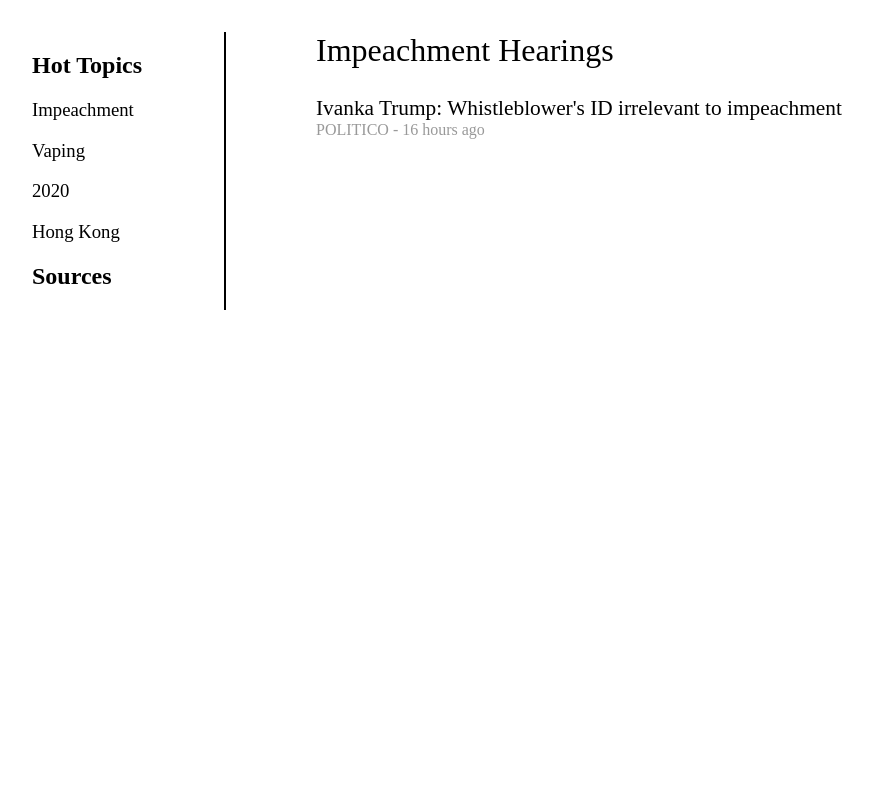
After one commit to alan-luo/hackprinceton-19, a Flask app: template templates/topic.html in a window 1280 px wide. The commit adds this page. Shown: the whole page, without its empty margins (8-881 px from the left). Run offline with Flask 2, Linux system fonts and the light colour scheme; the template is opened without the code that fills it, so the values that code supplies are empty.

Commit message:
made external css file

```diff
--- /dev/null
+++ b/static/css/style.css
@@ -0,0 +1,40 @@
+body {
+	font-family:"Noto Serif JP", serif;
+}
+.nav {
+	float:left;
+	width:15%;
+	border-right:2px solid black;
+	margin-left:2em;
+	position:fixed;
+}
+.nav h3 {
+	font-weight:400;
+}
+.container {
+	width:65%;
+	margin-top:2em;
+	margin-left:25%;
+}
+.newswrapper {
+
+}
+.newswrapper h2 {
+	font-size:24pt;
+	font-weight:500;
+}
+.news-links {
+	font-size:16pt;
+	font-weight:400;
+}
+.news-link {
+	margin:0.5em auto;
+}
+.link-title {
+
+}
+.link-label {
+	font-weight:200;
+	color:#999;
+	font-size:12pt;
+}
--- /dev/null
+++ b/templates/topic.html
@@ -0,0 +1,29 @@
+<html>
+	<head>
+		<link href="https://fonts.googleapis.com/css?family=Noto+Serif+JP:200,400,500,700&display=swap" rel="stylesheet">
+		<link rel="stylesheet" href="/static/css/style.css">
+	</head>
+	<body>
+		<div class="nav">
+			<h2>Hot Topics</h2>
+			<h3>Impeachment</h3>
+			<h3>Vaping</h3>
+			<h3>2020</h3>
+			<h3>Hong Kong</h3>
+			<h2>Sources</h2>
+		</div>
+		<div class="container">
+			<div class="newscontainer">
+				<div class="newswrapper">
+					<h2>Impeachment Hearings</h2>
+					<div class="news-links">
+						<div class="news-link">
+							<div class="link-title">Ivanka Trump: Whistleblower's ID irrelevant to impeachment</div>
+							<div class="link-label">POLITICO - 16 hours ago</div>
+						</div>
+					</div>
+				</div>
+			</div>
+		</div>
+	</body>
+</html>
```
Also changed, not shown: templates/index.html (+1 -42 lines).
